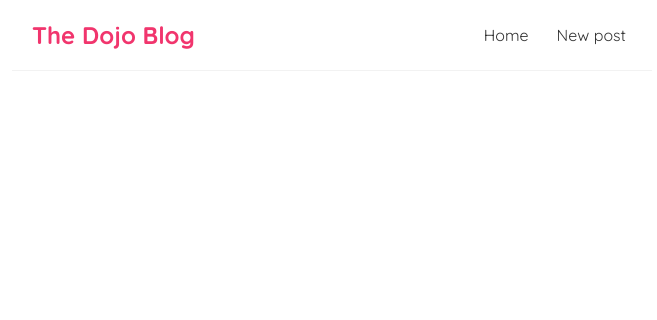
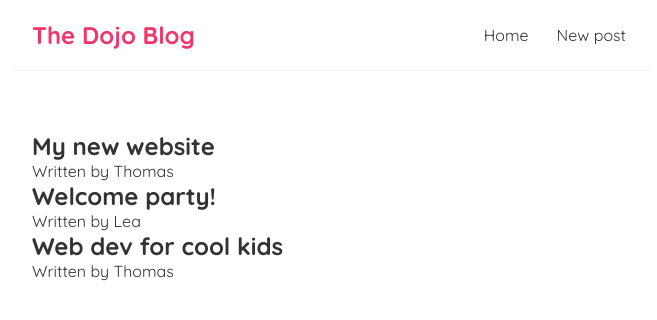
Before and after one commit to TinThomas/Dojo-blog, a React (Create React App) app: page / in a window 1280 px wide. Shown: the top 320 px of the page, without its empty margins (308-965 px from the left). Built offline with nearby package versions, Linux system fonts and the light colour scheme.

Commit message:
Added blog entries and map function

```diff
--- a/src/Home.js
+++ b/src/Home.js
@@ -1,10 +1,20 @@
 import { useState } from "react";
 
 const Home = () => {
-
+  const [blogs, setBlogs] = useState([
+    {title: "My new website", body: "lorem ipsum", author: "Thomas", id: 1},
+    {title: "Welcome party!", body: "lorem ipsum", author: "Lea", id: 2},
+    {title: "Web dev for cool kids", body: "lorem ipsum", author: "Thomas", id: 3},
+  ]);
 
   return (
     <div className="home">
+      {blogs.map((blog) => (
+        <div className="blog-preview" key={blog.id}>
+          <h2>{blog.title}</h2>
+          <p>Written by {blog.author}</p>
+        </div>
+      ))}
     </div>
   );
 }
```
